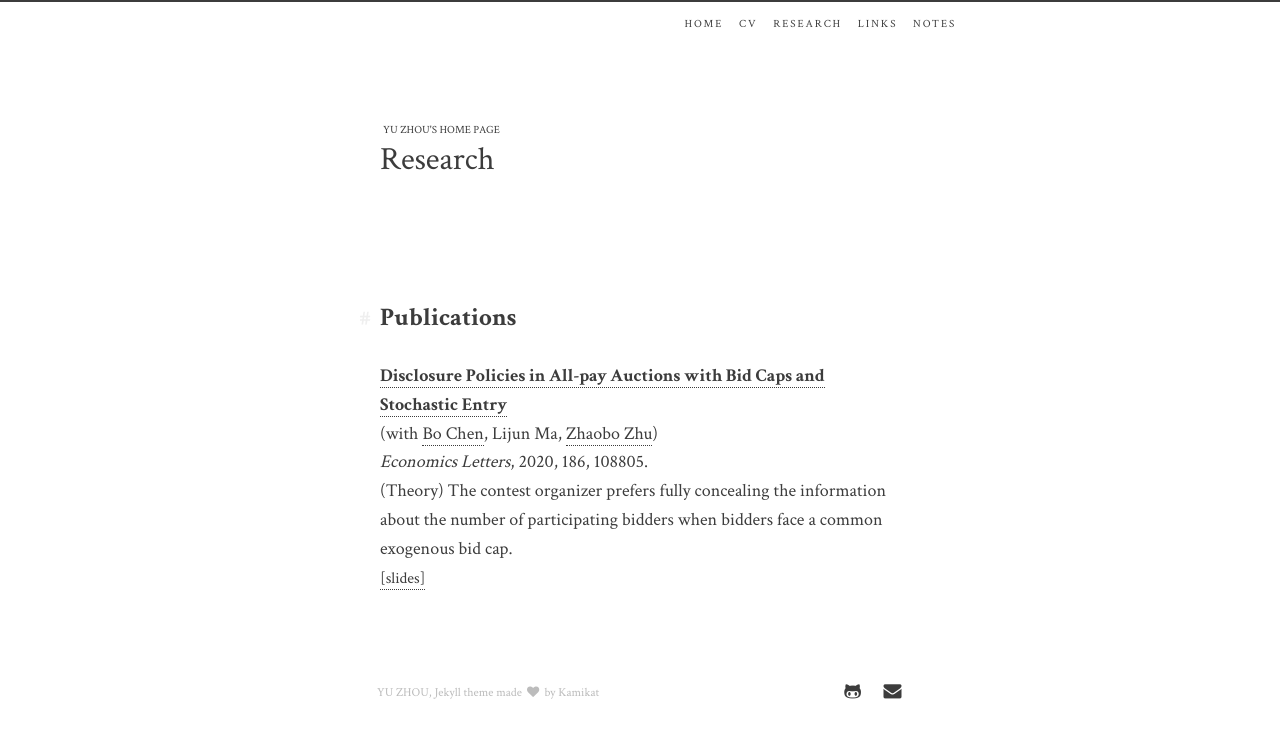
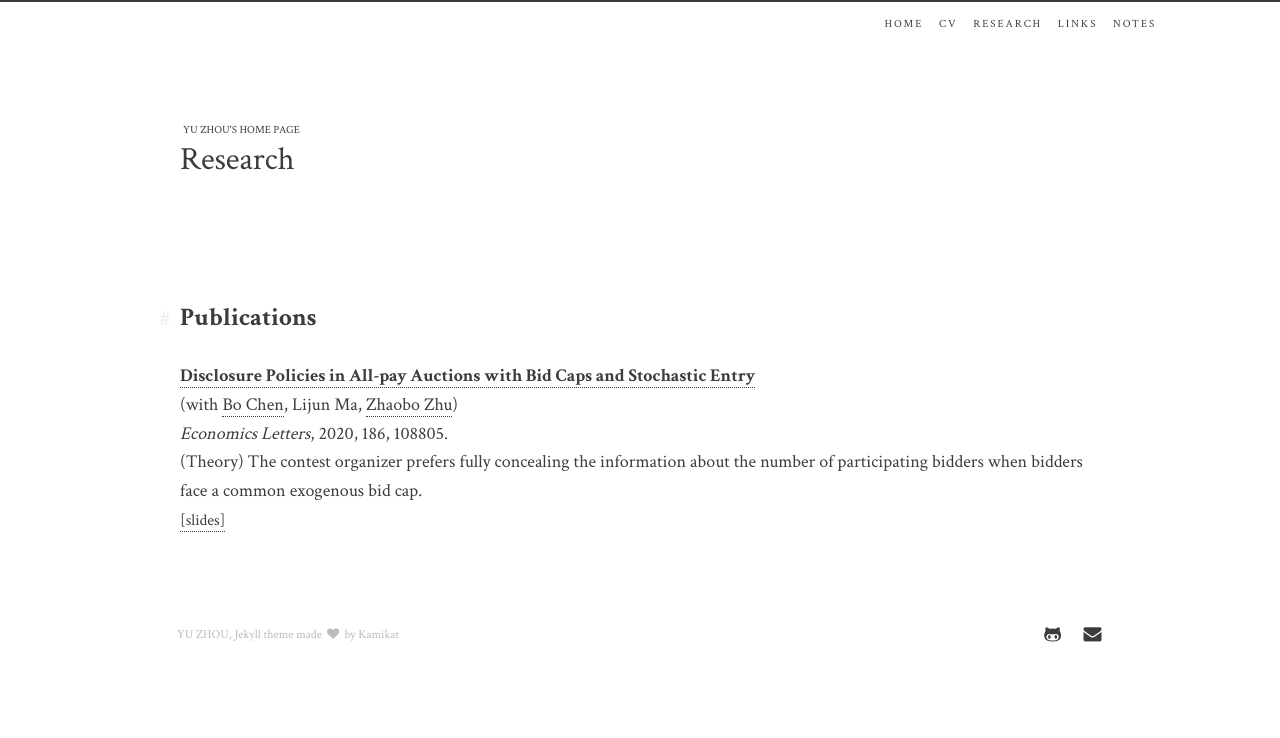
Before and after one commit to yuzhou-finance/yuzhou-finance.github.io, a Jekyll site: the page built from research.md, in a window 1280 px wide. Shown: the top 738 px of the page. Built offline with Jekyll 4.4.1, drawn with Linux system fonts in a browser that asks for light colours.

Commit message:
Update kagami.scss
increase the width of the content

```diff
--- a/_sass/kagami.scss
+++ b/_sass/kagami.scss
@@ -3,7 +3,7 @@
 $font-size: 18px;
 
 // Dimensions
-$content-width: 680px;
+$content-width: 1080px; // 680px initially
 $spacing-unit: 32px;
 
 // Colors
```
